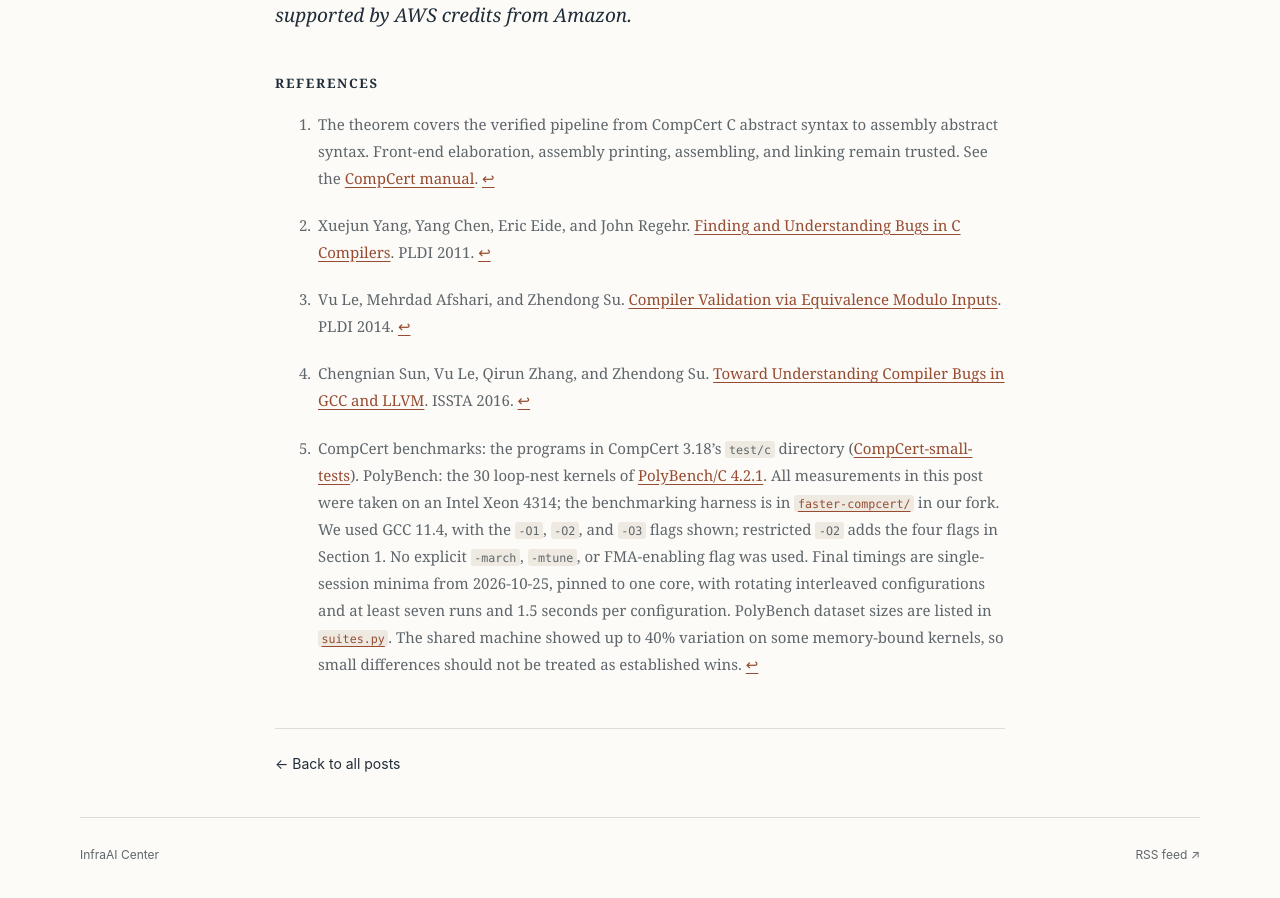
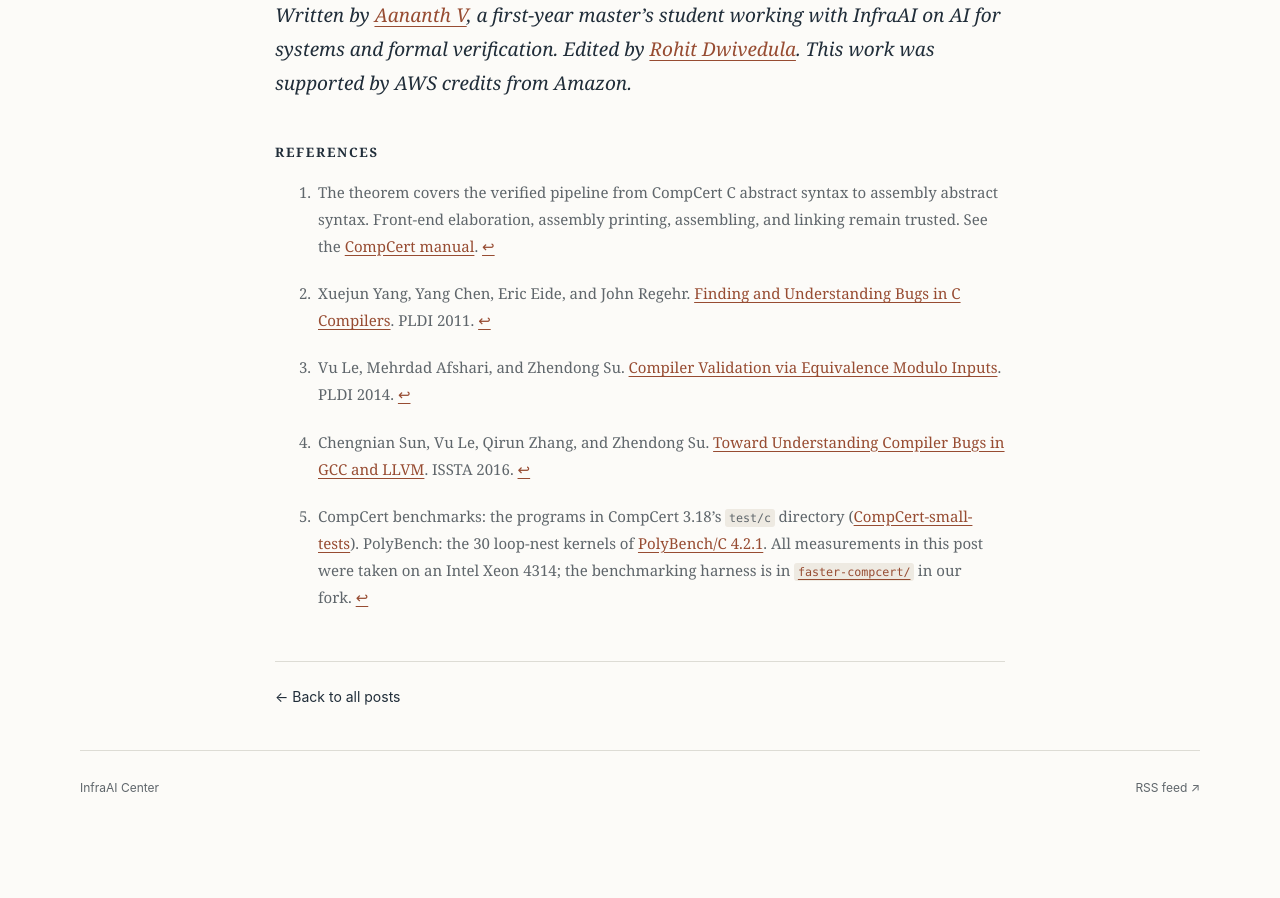
Before and after one commit to UT-InfraAI/ut-infraai.github.io, a Jekyll site: the page built from _posts/2026-11-13-trying-to-make-compcert-as-fast-as-gcc-o2.md, in a window 1280 px wide and 900 px high, scrolled down 22935 px. Built offline with Jekyll 4.4.1, drawn with Linux system fonts in a browser that asks for light colours; after the commit the page ends 23768 px from its top, so only the background shows below that; some of the changed text lies outside the part shown.

Commit message:
Restore original loop-optimization paragraph and benchmark footnote

````diff
--- a/_posts/2026-11-13-trying-to-make-compcert-as-fast-as-gcc-o2.md
+++ b/_posts/2026-11-13-trying-to-make-compcert-as-fast-as-gcc-o2.md
@@ -277,7 +277,7 @@ Simply using a temporary register to accumulate the sum across loop iterations c
         movsd   %xmm1, 0(%rdx,%r9,8)    # store Au[i] once after the loop finishes
 ```
 
-Our `Loadfwd` pass keeps `Au[i]` available in a register across loop iterations, removing the reload while retaining the store.
+This transformation could be realized with two standard loop optimizations that GCC and LLVM already perform but CompCert lacks: *loop-invariant code motion* (LICM) and *loop rotation*. Together, they load `Au[i]` once before the loop and store it once after it.
 
 ### Over-Conservative Stack Aliasing in `sha3`
 
@@ -815,6 +815,6 @@ highlightAsm();
 [^csmith]: Xuejun Yang, Yang Chen, Eric Eide, and John Regehr. [Finding and Understanding Bugs in C Compilers](https://doi.org/10.1145/1993498.1993532). PLDI 2011.
 [^emi]: Vu Le, Mehrdad Afshari, and Zhendong Su. [Compiler Validation via Equivalence Modulo Inputs](https://doi.org/10.1145/2594291.2594334). PLDI 2014.
 [^sun]: Chengnian Sun, Vu Le, Qirun Zhang, and Zhendong Su. [Toward Understanding Compiler Bugs in GCC and LLVM](https://doi.org/10.1145/2931037.2931074). ISSTA 2016.
-[^bench]: CompCert benchmarks: the programs in CompCert 3.18's `test/c` directory ([CompCert-small-tests](https://github.com/AbsInt/CompCert-small-tests)). PolyBench: the 30 loop-nest kernels of [PolyBench/C 4.2.1](https://sourceforge.net/projects/polybench/). All measurements in this post were taken on an Intel Xeon 4314; the benchmarking harness is in [`faster-compcert/`](https://github.com/UT-InfraAI/CompCert/tree/v3.18/faster-compcert) in our fork. We used GCC 11.4, with the `-O1`, `-O2`, and `-O3` flags shown; restricted `-O2` adds the four flags in Section 1. No explicit `-march`, `-mtune`, or FMA-enabling flag was used. Final timings are single-session minima from 2026-10-25, pinned to one core, with rotating interleaved configurations and at least seven runs and 1.5 seconds per configuration. PolyBench dataset sizes are listed in [`suites.py`](https://github.com/UT-InfraAI/CompCert/blob/v3.18/faster-compcert/harness/suites.py). The shared machine showed up to 40% variation on some memory-bound kernels, so small differences should not be treated as established wins.
+[^bench]: CompCert benchmarks: the programs in CompCert 3.18's `test/c` directory ([CompCert-small-tests](https://github.com/AbsInt/CompCert-small-tests)). PolyBench: the 30 loop-nest kernels of [PolyBench/C 4.2.1](https://sourceforge.net/projects/polybench/). All measurements in this post were taken on an Intel Xeon 4314; the benchmarking harness is in [`faster-compcert/`](https://github.com/UT-InfraAI/CompCert/tree/v3.18/faster-compcert) in our fork.
 
 [^scope]: The theorem covers the verified pipeline from CompCert C abstract syntax to assembly abstract syntax. Front-end elaboration, assembly printing, assembling, and linking remain trusted. See the [CompCert manual](https://compcert.org/man/manual001.html).
````
